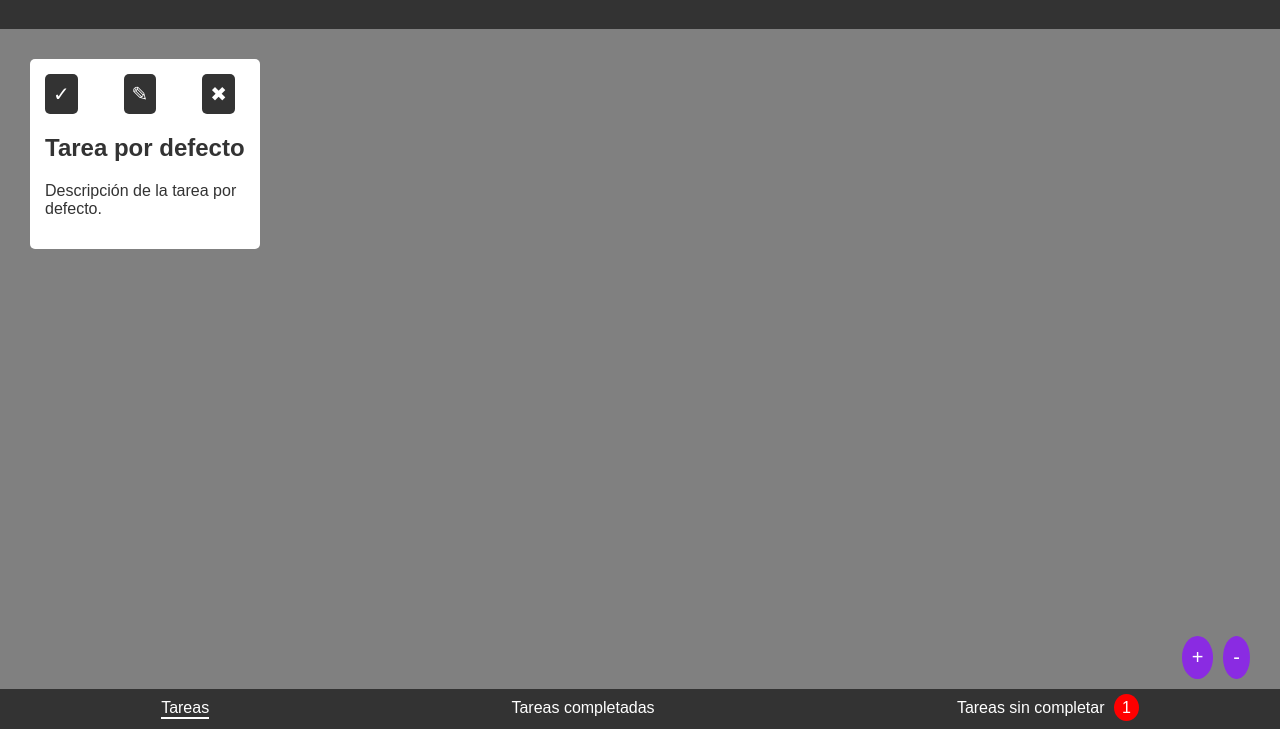
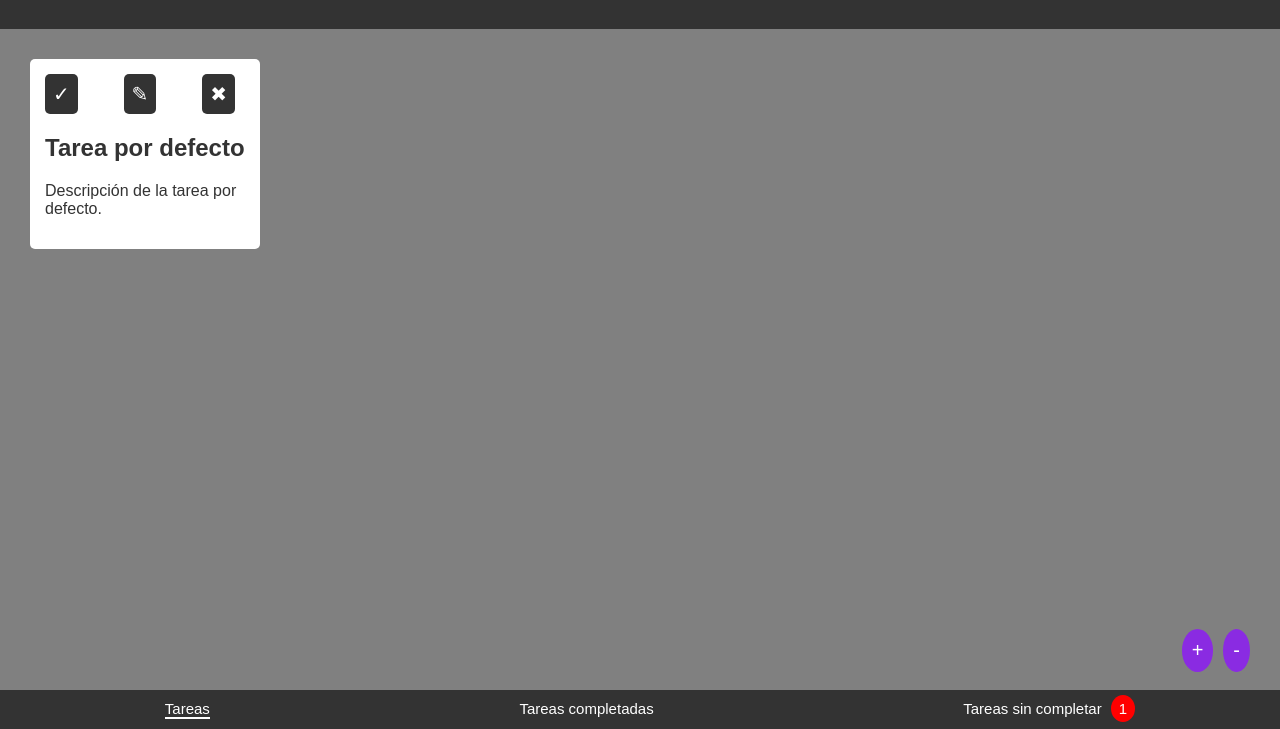
Before and after one commit to izanmontaos/izanmontaos.github.io, a plain HTML site: page index.html in a window 1280 px wide. Shown: the part 71-800 px from the top of the page. Drawn offline with Linux system fonts and the light colour scheme.

Commit message:
Update style.css

```diff
--- a/style.css
+++ b/style.css
@@ -96,6 +96,7 @@ footer {
     display: flex;
     justify-content: center;
     align-items: center;
+    font-size: 15px;
 }
 
 nav {
@@ -123,7 +124,7 @@ nav a.active {
 
 .footer-buttons {
     position: fixed;
-    bottom: 0;
+    bottom: 7px;
     margin-bottom: 30px;
     right: 0;
     background-color: grey;
```
